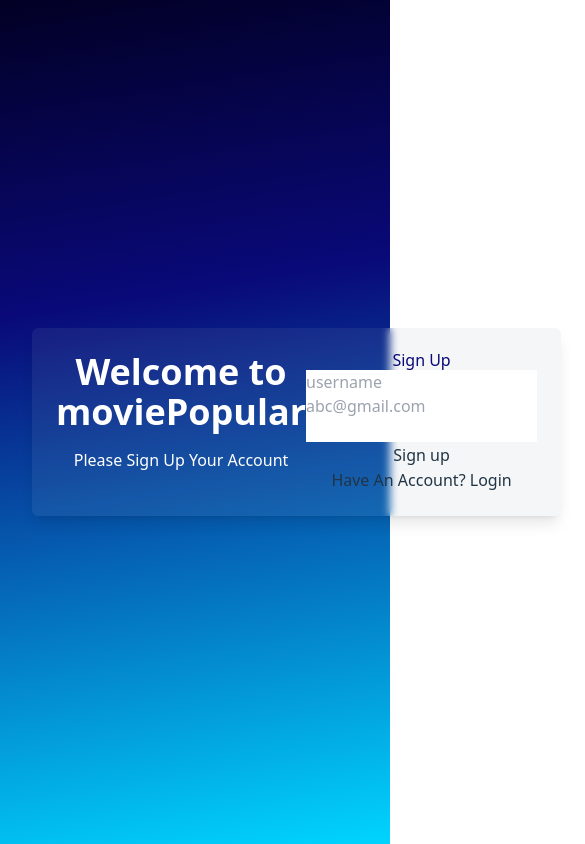
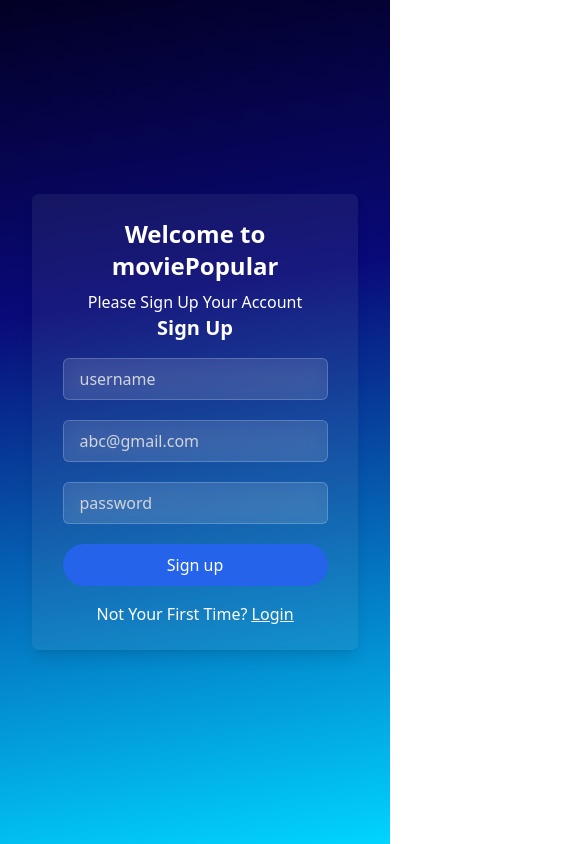
Before and after one commit to vienyevelyn/PopularMovieWeb, a React (Vite) app: page /regis in a window 390 px wide. Shown: the whole page, 585 px wide, since content can reach past the window. Built offline with nearby package versions, Linux system fonts and the light colour scheme.

Commit message:
feat(talent-growth): Responsive + Designing Register

```diff
--- a/src/pages/Register.jsx
+++ b/src/pages/Register.jsx
@@ -23,27 +23,31 @@ function Register(){
     return(
 
         <>
-            <div className="flex bg-gray-400 rounded-md backdrop-filter backdrop-blur-sm bg-opacity-10 shadow-lg p-6">
+            <div className="flex flex-col md:flex-row bg-gray-400 rounded-md backdrop-filter gap-x-8 backdrop-blur-sm bg-opacity-10 shadow-lg p-6 items-center">
                 <div className="left-side">
-                    <h1 className="text-4xl font-bold mb-4 text-white">Welcome to moviePopular</h1>
+                    <h1 className="md:text-4xl text-2xl font-bold md:mb-4 mb-2 text-white">Welcome to moviePopular</h1>
                     <p className="text-white">Please Sign Up Your Account</p>
                 </div>
                 <div className="right-side">
-                    <h1 className="" style={{ color: "#090979" }}>Sign Up</h1>
-                    <form onSubmit={WhenRegis}>
+                    <h1 className="text-white md:text-2xl text-xl font-bold mb-4">Sign Up</h1>
+                    <form onSubmit={WhenRegis} className="flex flex-col gap-y-5">
                         <div>
-                            <input type="text" placeholder="username" value={username} onChange={e => setUsername(e.target.value)}/>
+                            <input type="text" placeholder="username" value={username} onChange={e => setUsername(e.target.value)}
+                            className="w-full px-4 py-2 rounded-md bg-white/10 backdrop-blur-md text-white placeholder-gray-300 border border-white/20 focus:outline-none focus:ring-2 focus:ring-blue-500"/>
                         </div>
                         <div>
-                            <input type="email" placeholder="abc@gmail.com" value={email} onChange={e => setEmail(e.target.value)}/>
+                            <input type="email" placeholder="abc@gmail.com" value={email} onChange={e => setEmail(e.target.value)}
+                            className="w-full px-4 py-2 rounded-md bg-white/10 backdrop-blur-md text-white placeholder-gray-300 border border-white/20 focus:outline-none focus:ring-2 focus:ring-blue-500"/>
                         </div>
                         <div>
-                            <input type="password" value={password} onChange={e => setPassword(e.target.value)}/>
+                            <input type="password" value={password} placeholder="password" onChange={e => setPassword(e.target.value)}
+                            className="w-full px-4 py-2 rounded-md bg-white/10 backdrop-blur-md text-white placeholder-gray-300 border border-white/20 focus:outline-none focus:ring-2 focus:ring-blue-500"/>
                         </div>
-                        <button type="submit">Sign up</button>
+                        <button type="submit"
+                        className="w-full py-2 px-4 bg-blue-600 text-white rounded-full mb-4 hover:bg-blue-700 transition duration-200">Sign up</button>
 
                     </form>
-                    <span>Have An Account? <Link to={"/login"}>Login</Link></span>
+                    <p className="text-white">Not Your First Time? <span className="font-bold underline"><Link to={"/login"}>Login</Link></span></p>
                 </div>
             </div>
 
```
